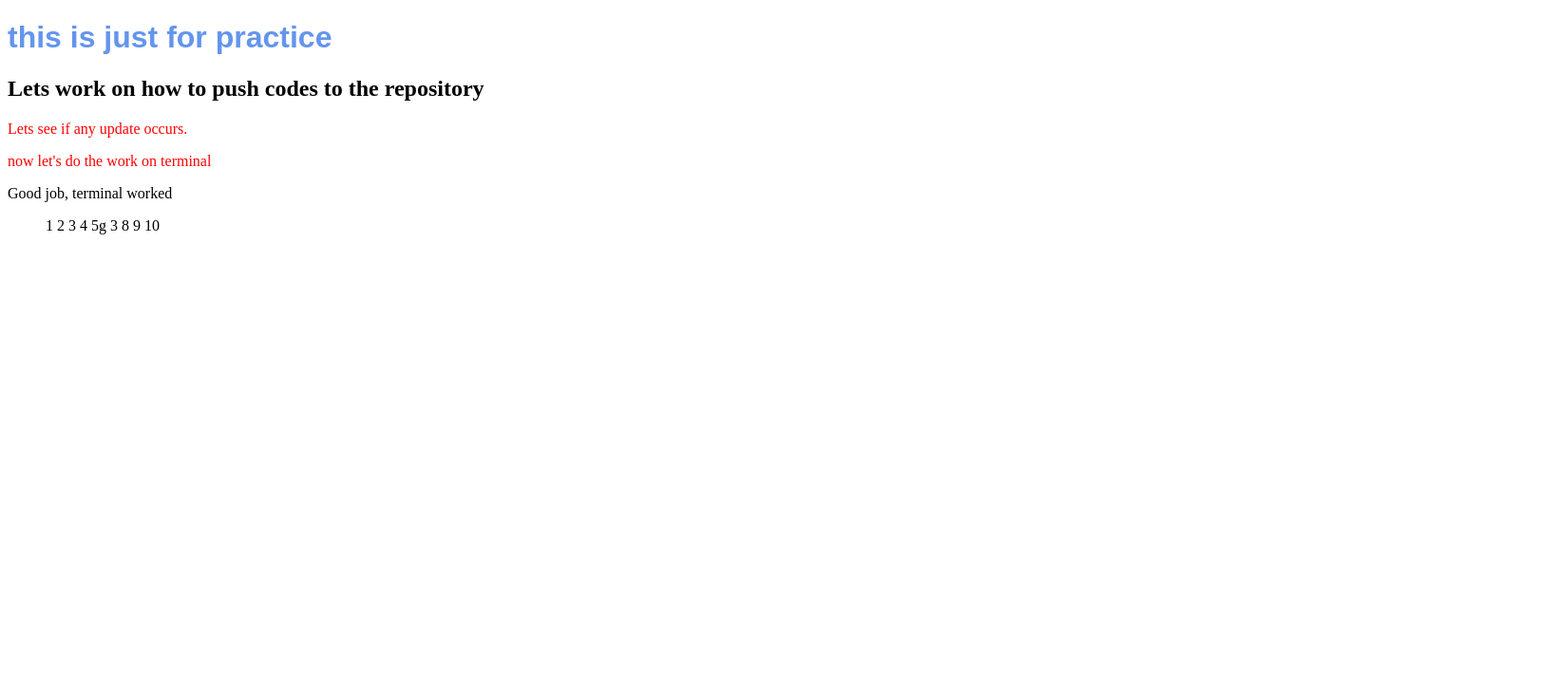
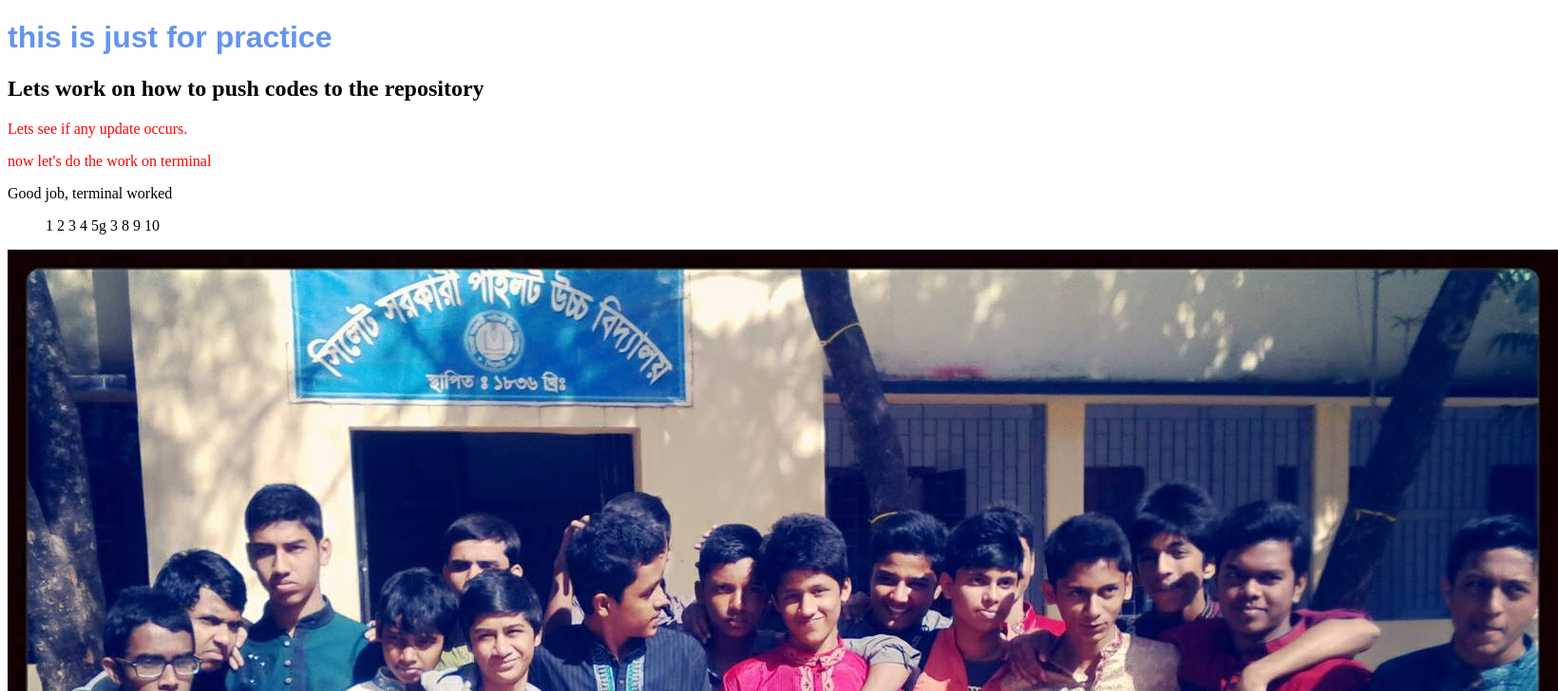
Before and after one commit to tawsifahmed/my-second-repository, a plain HTML site: page index.html in a window 1280 px wide. Shown: the top 728 px of the page at 95% size, 1640 px wide, since content can reach past the window. Drawn offline with Linux system fonts and the light colour scheme.

Commit message:
inserted a image

```diff
--- a/index.html
+++ b/index.html
@@ -24,5 +24,6 @@
         9
         10
     </ol>
+    <img src="class9.jpeg" alt="pilotians, batch'15">
 </body>
 </html>
```
Also changed, not shown: class9.jpeg (added), samurai.jpeg (added).
